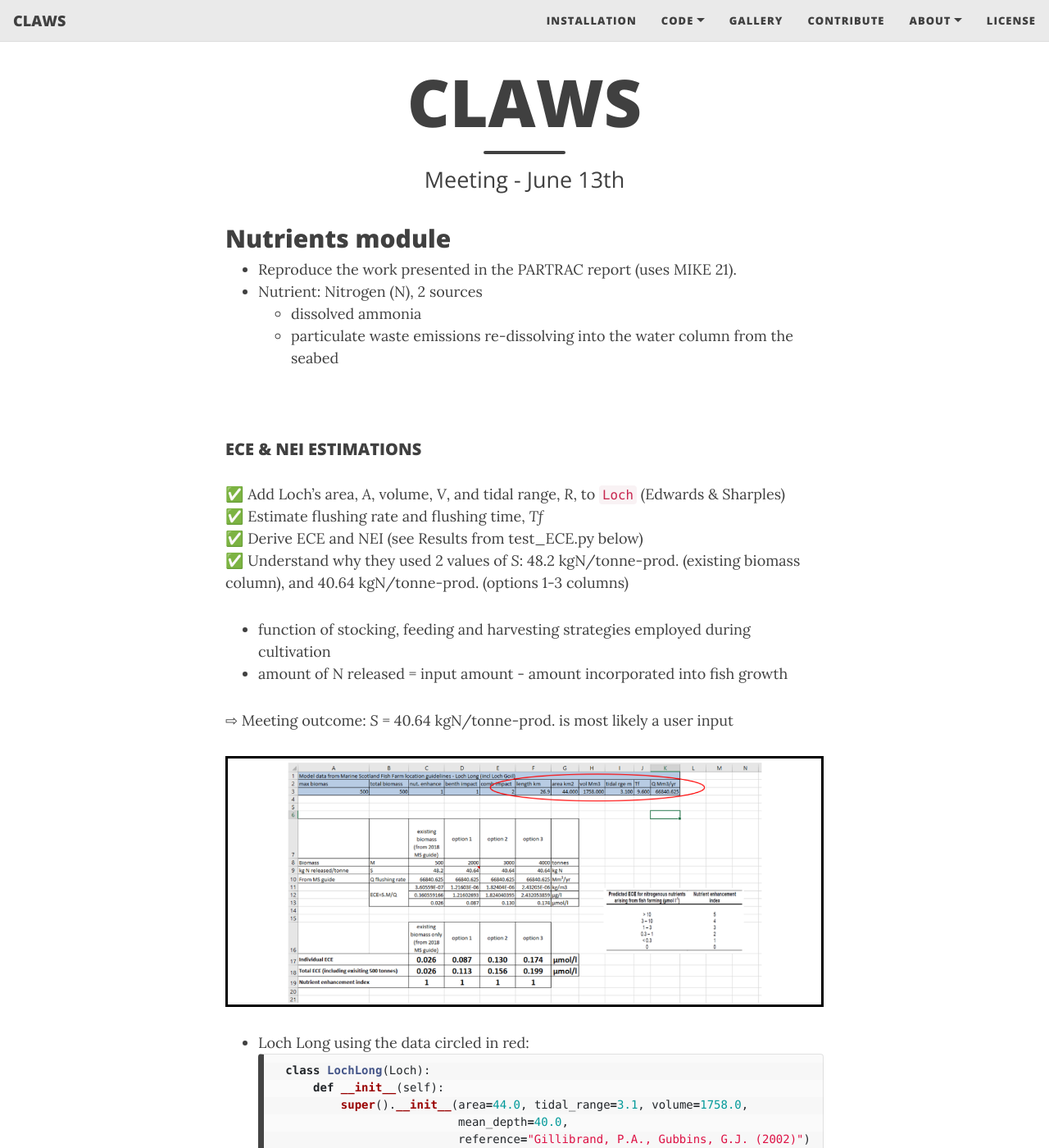
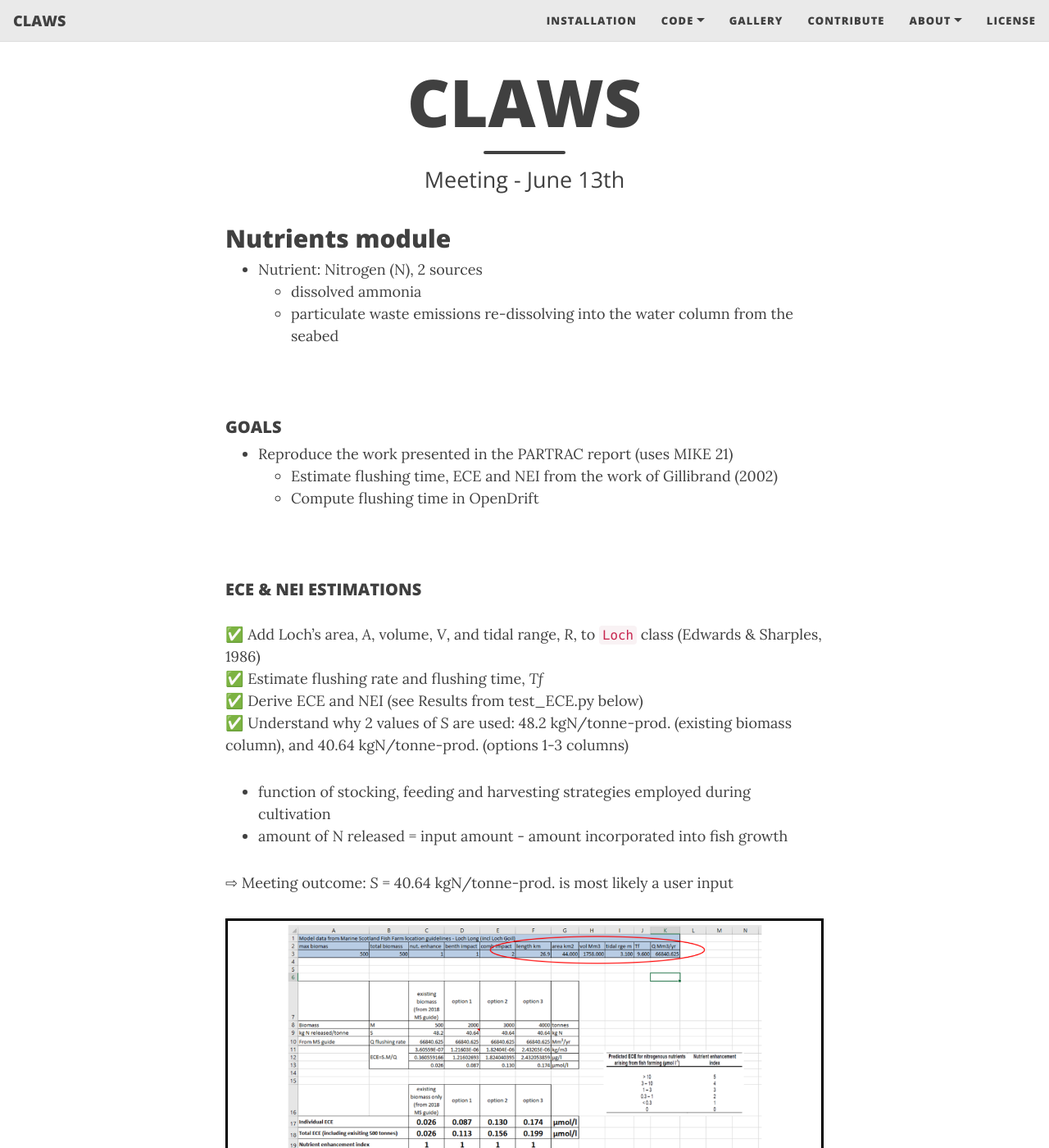
Before and after one commit to claws-scot/claws-scot.github.io, a Jekyll site: the page built from meetings/meeting-220613-N.md, in a window 1280 px wide and 1400 px high. Shown: the whole window at 82% size. Built offline with Jekyll 4.4.1, drawn with Linux system fonts in a browser that asks for light colours; nearby versions of some CDN libraries; some of the changed text lies outside the part shown.

Commit message:
Editing web pages

```diff
--- a/meetings/meeting-220613-N.md
+++ b/meetings/meeting-220613-N.md
@@ -7,17 +7,22 @@ nav-short: true
 
 ## Nutrients module
 
-- Reproduce the work presented in the PARTRAC report (uses MIKE 21).
 - Nutrient: Nitrogen (N), 2 sources
   + dissolved ammonia
   + particulate waste emissions re-dissolving into the water column from the seabed
 
 &nbsp;
+<h5>GOALS</h5>
+- Reproduce the work presented in the PARTRAC report (uses MIKE 21)
+  + Estimate flushing time, ECE and NEI from the work of Gillibrand (2002)
+  + Compute flushing time in OpenDrift
+
+&nbsp;
 <h5>ECE & NEI ESTIMATIONS</h5>
-&#9989; Add Loch's area, _A_, volume, _V_, and tidal range, _R_, to `Loch` (Edwards & Sharples)
+&#9989; Add Loch's area, _A_, volume, _V_, and tidal range, _R_, to `Loch` class (Edwards & Sharples, 1986)
 &#9989; Estimate flushing rate and flushing time, _Tf_
 &#9989; Derive ECE and NEI (see Results from test_ECE.py below)
-&#9989; Understand why they used 2 values of _S_: 48.2 kgN/tonne-prod. (existing biomass column), and 40.64 kgN/tonne-prod. (options 1-3 columns)
+&#9989; Understand why 2 values of _S_ are used: 48.2 kgN/tonne-prod. (existing biomass column), and 40.64 kgN/tonne-prod. (options 1-3 columns)
   - function of stocking, feeding and harvesting strategies employed during cultivation
   - amount of N released = input amount - amount incorporated into fish growth
 
@@ -59,7 +64,7 @@ nav-short: true
 &nbsp;
 <h5>BATHYMETRY</h5>
 
-  - Scotland's bathymetry data in OD too coarse
+  - Scotland's bathymetry data in OpenDrift is too coarse
 
 <p align="center">
   <img src="/docs/meeting/OD_seabed_1.png" style="height:200px">
```
Also changed, not shown: other parts of meetings/meeting-220613-N.md (+2 -2 lines).
